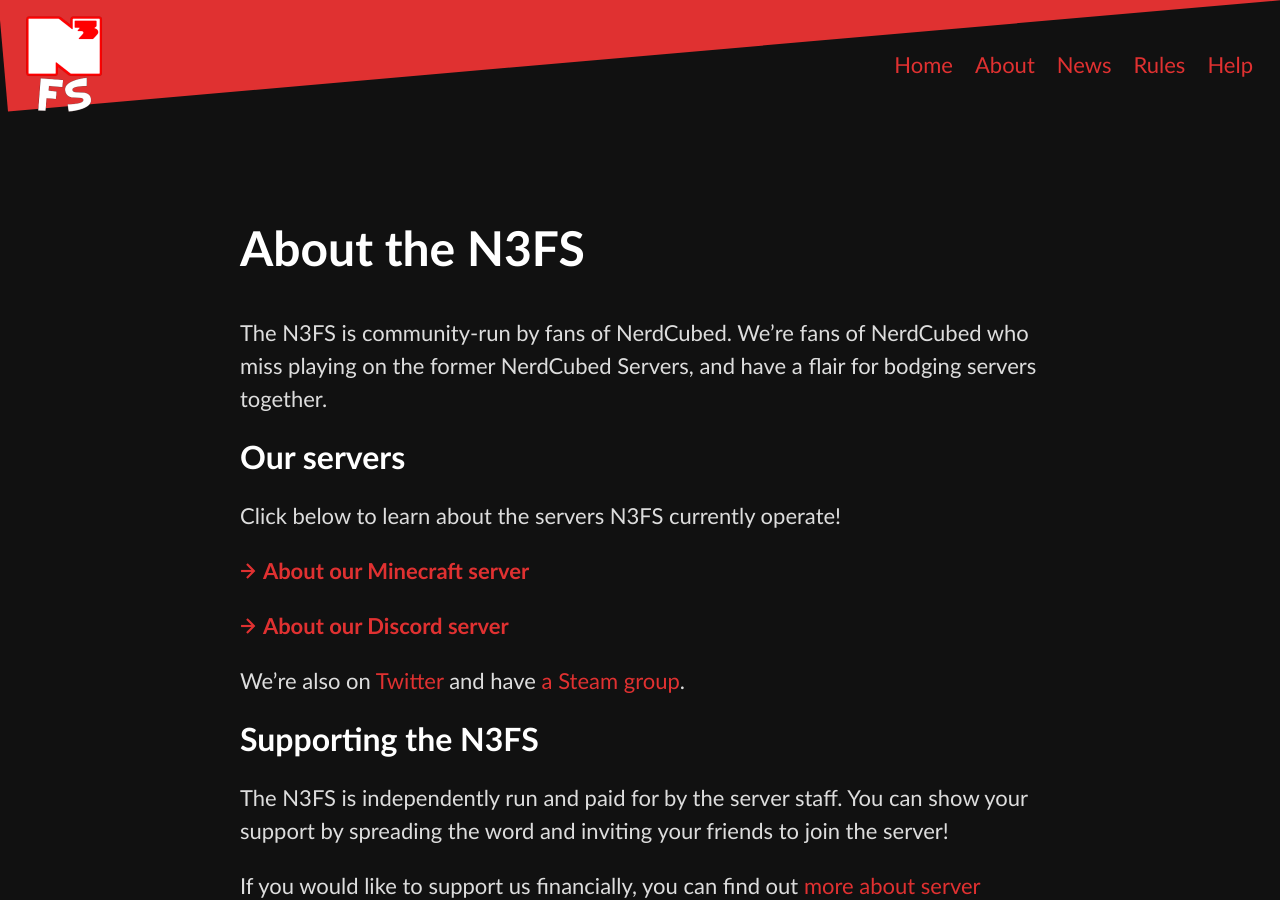
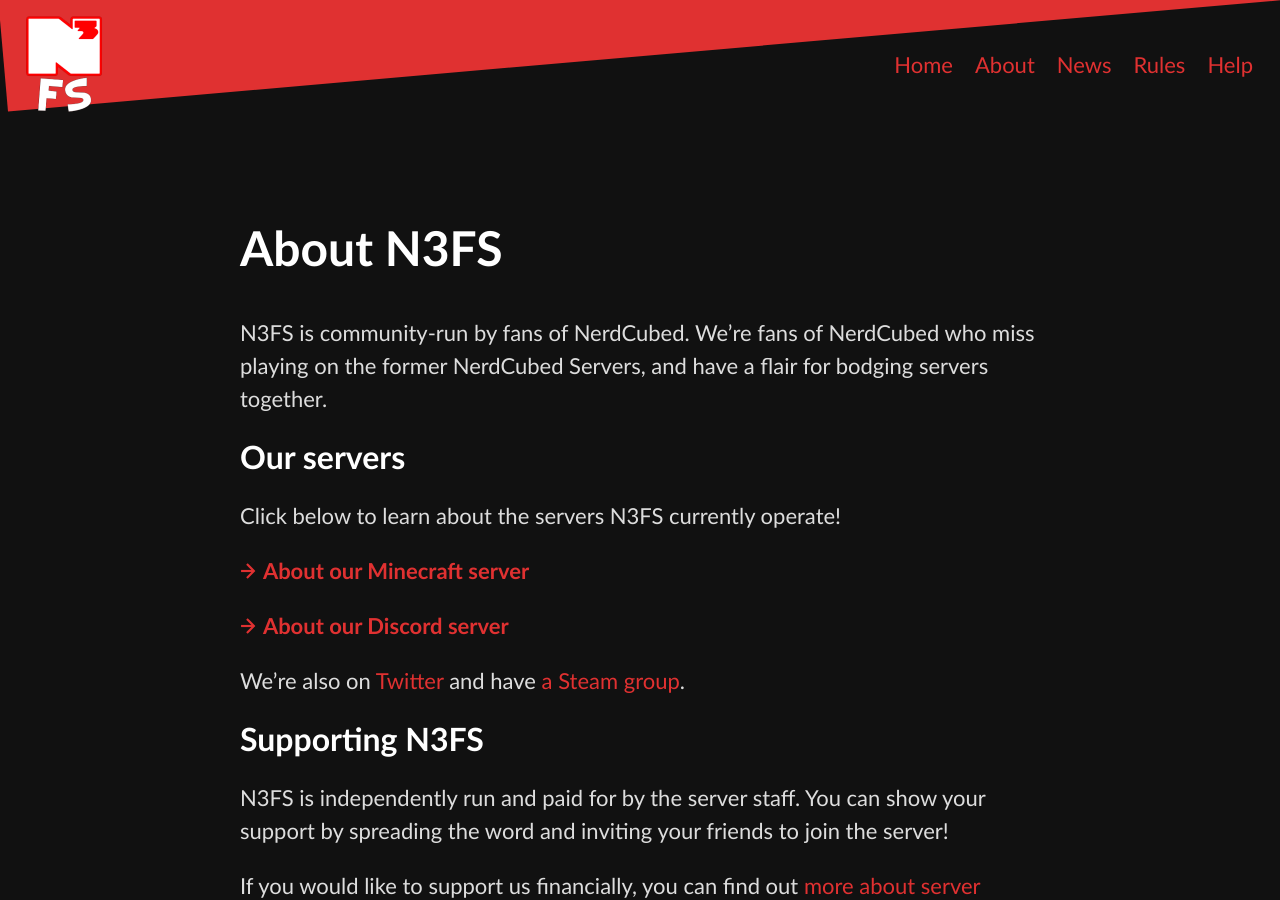
Before and after one commit to N3FS/N3FS-website, a Jekyll site: the page built from about.md, in a window 1280 px wide and 900 px high. Built offline with Jekyll 4.4.1, drawn with Linux system fonts in a browser that asks for light colours.

Commit message:
Change "the N3FS" to just "N3FS"

```diff
--- a/_config.yml
+++ b/_config.yml
@@ -16,7 +16,7 @@
 title: N3FS
 # email: your-email@example.com
 description: >- # this means to ignore newlines until "baseurl:"
-   The N3FS is a gaming community run by fans of NerdCubed who miss playing on the former NerdCubed Servers.
+   N3FS is a gaming community run by fans of NerdCubed who miss playing on the former NerdCubed Servers.
 baseurl: "" # the subpath of your site, e.g. /blog
 url: "https://n3fs.co.uk/" # the base hostname & protocol for your site, e.g. http://example.com
 twitter_username: Nerd3Server
--- a/about.md
+++ b/about.md
@@ -1,10 +1,10 @@
 ---
 layout: page
-title: About the N3FS
+title: About N3FS
 short_title: About
 ---
 
-The N3FS is community-run by fans of NerdCubed. We're fans of NerdCubed who miss playing on the former NerdCubed Servers, and have a flair for bodging servers together.
+N3FS is community-run by fans of NerdCubed. We're fans of NerdCubed who miss playing on the former NerdCubed Servers, and have a flair for bodging servers together.
 
 ## Our servers
 
@@ -17,9 +17,9 @@
 We're also on [Twitter](https://twitter.com/Nerd3Server) and have [a Steam group](https://steamcommunity.com/groups/n3fstjs/edit/profile).
 
 
-## Supporting the N3FS
+## Supporting N3FS
 
-The N3FS is independently run and paid for by the server staff. You can show your support by spreading the word and inviting your friends to join the server!
+N3FS is independently run and paid for by the server staff. You can show your support by spreading the word and inviting your friends to join the server!
 
 If you would like to support us financially, you can find out [more about server finances and donations here](/about/donations).
 
--- a/index.html
+++ b/index.html
@@ -79,10 +79,10 @@
         <div class="container">
         <h2>About</h2>
         <p>
-            The N3FS is community-run by fans of NerdCubed who miss playing on the former NerdCubed Servers.
+            N3FS is community-run by fans of NerdCubed who miss playing on the former NerdCubed Servers.
         </p>
         <p>
-            <a href="/about" class="action">More about the N3FS</a>
+            <a href="/about" class="action">More about N3FS</a>
             </p>
         </div>
     </section>
```
Also changed, not shown: _help/donations.md (+1 -1 lines), rules.md (+1 -1 lines).
